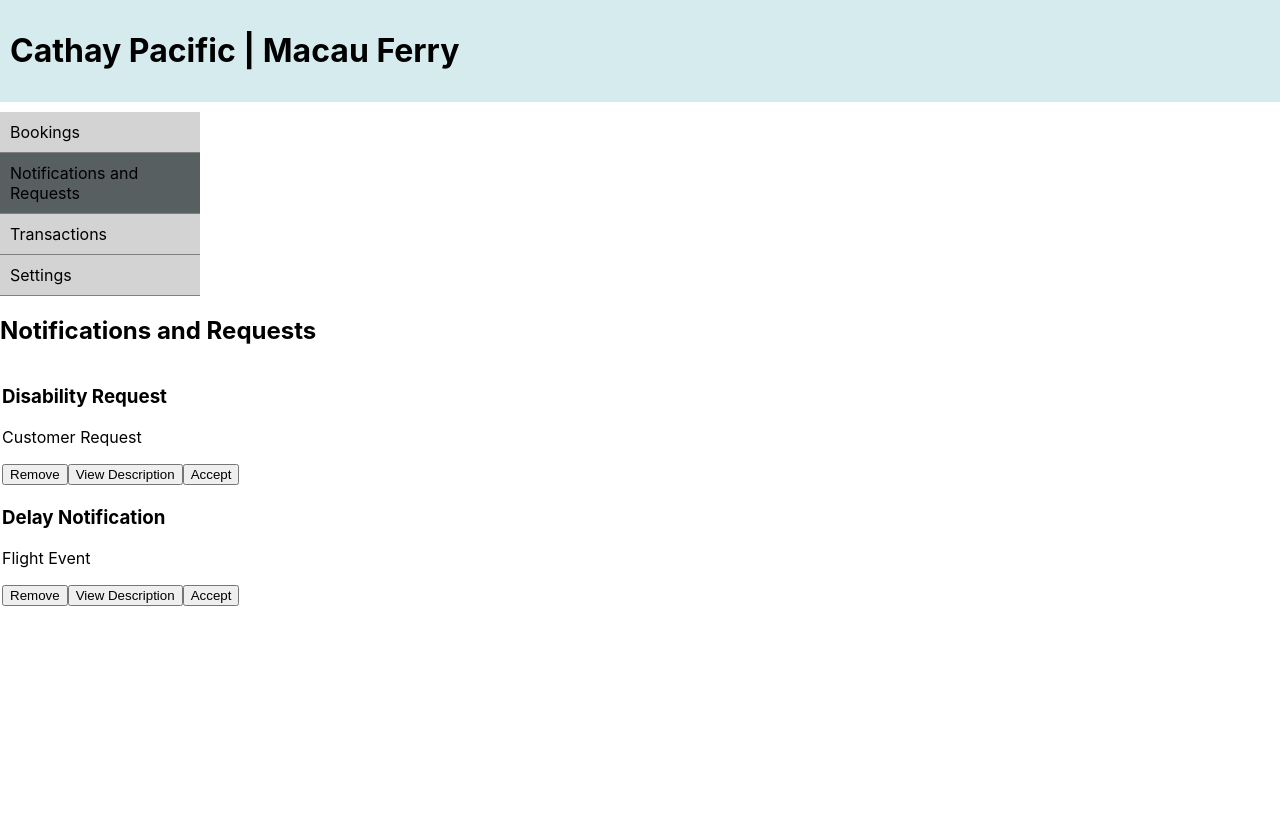
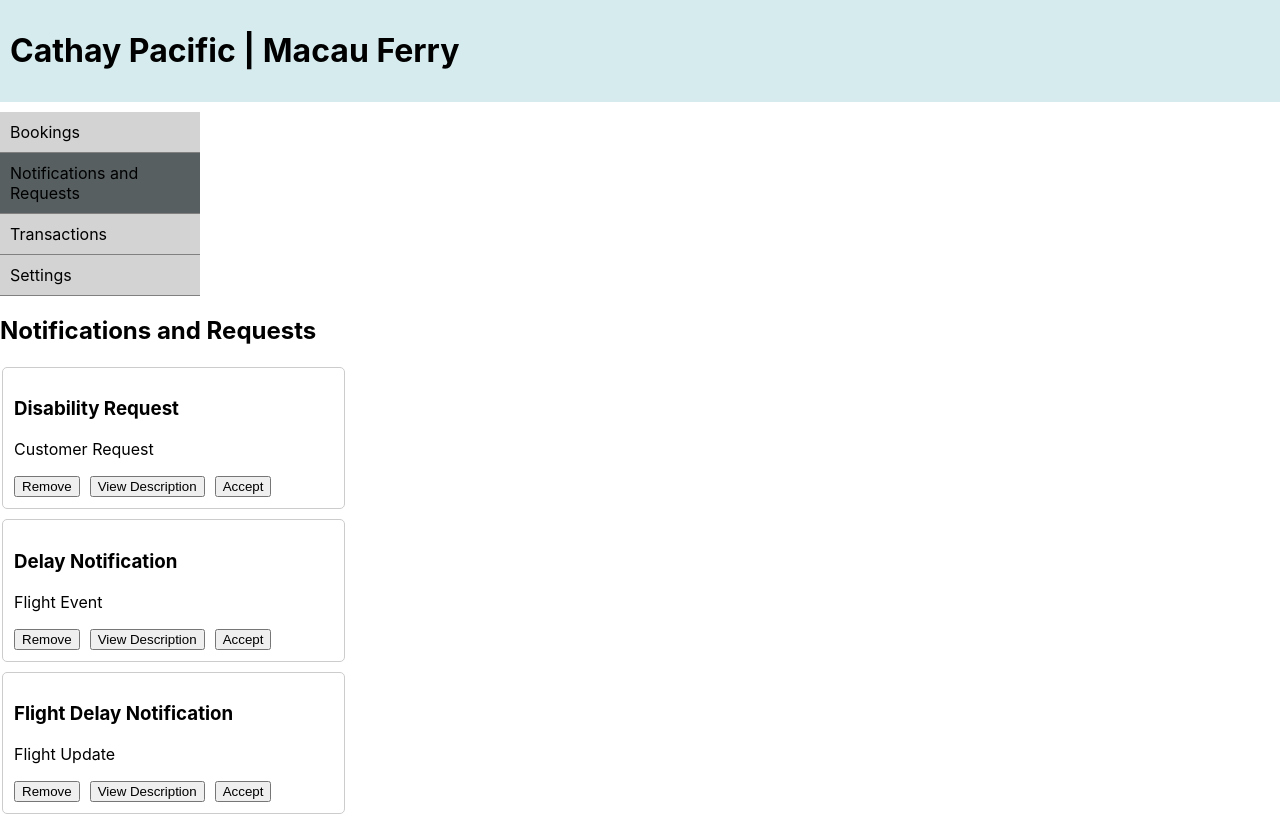
Before and after one commit to Codes-of-Aryan/Hermes, a React (Create React App) app in the folder business_portal/: page / in a window 1280 px wide. Shown: the top 816 px of the page. Built offline with nearby package versions, Linux system fonts and the light colour scheme.

Commit message:
Modified UI of Portal

```diff
--- a/business_portal/src/components/Header.js
+++ b/business_portal/src/components/Header.tsx
@@ -1,10 +1,7 @@
-// header componenent for the business portal with the title
-// and the logout button
-
 import React from "react";
 import "./Header.css";
 
-const Header = () => {
+const Header: React.FC = () => {
   return (
     <div className="header">
       <div className="header-title">
--- a/business_portal/src/components/NotificationList.css
+++ b/business_portal/src/components/NotificationList.css
@@ -1,11 +1,21 @@
 .notification-list {
   display: flex;
-  width: 50%;
+  width: 100%;
   flex-direction: row;
   margin: 0;
   padding: 10px;
+  border: 1px solid #cccccc;
+  border-radius: 5px;
 }
 
 .inline {
   display: inline;
 }
+
+.button-container {
+  margin-top: 10px;
+}
+
+.button-container button {
+  margin-right: 10px;
+}
--- a/business_portal/src/components/NotificationList.js
+++ /dev/null
@@ -1,80 +0,0 @@
-import React, { useState } from "react";
-import "./NotificationList.css";
-
-function NotificationList() {
-  const [notifications, setNotifications] = useState([
-    {
-      title: "Disability Request",
-      category: "Customer Request",
-      id: "1",
-      description:
-        "I am a person with disability and I need a wheelchair, flight no: CX 1234, ferry boarding at : 1600 hrs 12/12/2021",
-    },
-    {
-      title: "Delay Notification",
-      category: "Flight Event",
-      id: "2",
-      description:
-        "Flight no : CX 1234, delayed by 1 hour, new arrival datetime: 1800 hrs 12/12/2021",
-    },
-  ]);
-  //function to remove notification from the list
-  const removeNotification = (id) => {
-    setNotifications(
-      notifications.filter((notification) => notification.id !== id)
-    );
-    //send a rest delete request to the backend
-    fetch("/api/profile", {
-      method: "DELETE",
-      body: { id: id, status: "rejected" },
-    })
-      .then((response) => response.json())
-      .then((data) => {
-        console.log(data); // Handle the server response
-      })
-      .catch((error) => {
-        console.error(error); // Handle the error
-      });
-  };
-  //function to accept the request
-  const acceptRequest = (id) => {
-    //send a rest put request to the backend
-    fetch("/api/profile", {
-      method: "PUT",
-      body: { id: id, status: "accepted" },
-    })
-      .then((response) => response.json())
-      .then((data) => {
-        console.log(data); // Handle the server response
-      })
-      .catch((error) => {
-        console.error(error); // Handle the error
-      });
-  };
-  return (
-    <div>
-      <h2>Notifications and Requests</h2>
-      <div>
-        <table>
-          {notifications.map((notification) => (
-            <tr>
-              <div key={notification.id}>
-                <h3 className="inline-el">{notification.title}</h3>
-                <p className="inline-el">{notification.category}</p>
-                <button onClick={() => removeNotification(notification.id)}>
-                  Remove
-                </button>
-                <button>View Description</button>
-                <button onClick={() => acceptRequest(notification.id)}>
-                  Accept
-                </button>
-              </div>
-            </tr>
-          ))}
-        </table>
-      </div>
-    </div>
-  );
-}
-
-export default NotificationList;
--- /dev/null
+++ b/business_portal/src/components/NotificationList.tsx
@@ -0,0 +1,140 @@
+import React, { useState } from "react";
+import "./NotificationList.css";
+
+interface Notification {
+  title: string;
+  category: string;
+  id: string;
+  description: string;
+}
+
+const NotificationList: React.FC = () => {
+  const [showPopup, setShowPopup] = useState(false);
+  const [popupContent, setPopupContent] = useState("");
+
+  const handleViewDescription = (description: string) => {
+    setPopupContent(description);
+    setShowPopup(true);
+  };
+
+  const closePopup = () => {
+    setShowPopup(false);
+  };
+
+  const [notifications, setNotifications] = useState<Notification[]>([
+    {
+      title: "Disability Request",
+      category: "Customer Request",
+      id: "1",
+      description:
+        "I am a person with disability and I need a wheelchair, flight no: CX 1234, ferry boarding at : 1600 hrs 12/12/2021",
+    },
+    {
+      title: "Delay Notification",
+      category: "Flight Event",
+      id: "2",
+      description:
+        "Flight no : CX 1234, delayed by 1 hour, new arrival datetime: 1800 hrs 12/12/2021",
+    },
+    {
+      title: "Flight Delay Notification",
+      category: "Flight Update",
+      id: "3",
+      description:
+        "Flight XYZ123 from City A to City B is experiencing a delay of 2 hours. We apologize for the inconvenience caused and appreciate your patience.",
+    },
+    {
+      title: "Welcome to the Partner Program",
+      category: "Third-Party Service",
+      id: "4",
+      description:
+        "We are pleased to announce our partnership with you! This integration will enhance our offerings and provide you with more options and convenience.",
+    },
+  ]);
+
+  // Function to remove notification from the list
+  const removeNotification = (id: string) => {
+    setNotifications(
+      notifications.filter((notification) => notification.id !== id)
+    );
+    // Send a REST delete request to the backend
+    fetch("/api/profile", {
+      method: "DELETE",
+      body: JSON.stringify({ id: id, status: "rejected" }),
+    })
+      .then((response) => response.json())
+      .then((data) => {
+        console.log(data); // Handle the server response
+      })
+      .catch((error) => {
+        console.error(error); // Handle the error
+      });
+  };
+
+  // Function to accept the request
+  const acceptRequest = (id: string) => {
+    // Send a REST put request to the backend
+    fetch("/api/profile", {
+      method: "PUT",
+      body: JSON.stringify({ id: id, status: "accepted" }),
+    })
+      .then((response) => response.json())
+      .then((data) => {
+        console.log(data); // Handle the server response
+      })
+      .catch((error) => {
+        console.error(error); // Handle the error
+      });
+  };
+
+  return (
+    <div>
+      <h2>Notifications and Requests</h2>
+      <div>
+        <table>
+          <tbody>
+            {notifications.map((notification) => (
+              <tr
+                className="notification-list"
+                style={{ marginBottom: "10px" }}
+                key={notification.id}
+              >
+                <td>
+                  <h3 className="inline-el">{notification.title}</h3>
+                  <p className="inline-el">{notification.category}</p>
+                  <div className="button-container">
+                    <button onClick={() => removeNotification(notification.id)}>
+                      Remove
+                    </button>
+                    <button
+                      onClick={() =>
+                        handleViewDescription(notification.description)
+                      }
+                    >
+                      View Description
+                    </button>
+                    <button onClick={() => acceptRequest(notification.id)}>
+                      Accept
+                    </button>
+                  </div>
+                </td>
+              </tr>
+            ))}
+          </tbody>
+        </table>
+      </div>
+      {showPopup && (
+        <div className="popup-content">
+          <div>
+            <button className="close-btn" onClick={closePopup}>
+              Close
+            </button>
+            <p>{popupContent}</p>
+          </div>
+        </div>
+      )}
+    </div>
+  );
+};
+
+export default NotificationList;
--- a/business_portal/src/components/VerticalMenu.js
+++ b/business_portal/src/components/VerticalMenu.tsx
@@ -1,6 +1,6 @@
 import React from "react";
 
-const VerticalMenu = () => {
+const VerticalMenu: React.FC = () => {
   return (
     <div style={{ display: "flex" }}>
       <div style={{ backgroundColor: "lightgray", width: "200px" }}>
```
Also changed, not shown: business_portal/src/App.tsx (added, +20 -0 lines), business_portal/src/components/Popup.tsx (added, +21 -0 lines), business_portal/src/index.tsx (added, +18 -0 lines), business_portal/src/reportWebVitals.tsx (added, +13 -0 lines), business_portal/src/setupTests.tsx (added, +5 -0 lines), business_portal/tsconfig.json (added, +20 -0 lines), 2 other files (tests, documents, lock files or other folders).
